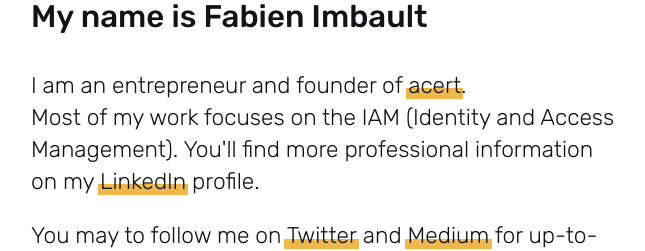
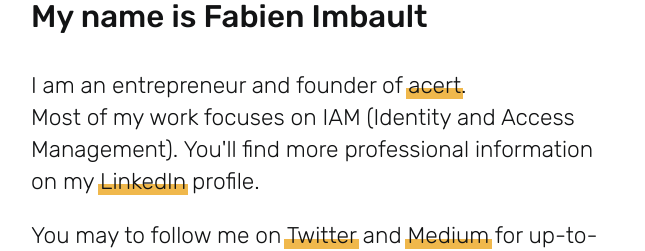
Before and after one commit to fimbault/fimbault.com, a plain HTML site: page index.html in a window 1280 px wide. Shown: the part 203-454 px from the top of the page, without its empty margins (105-750 px from the left). Drawn offline with Linux system fonts and the light colour scheme.

Commit message:
Update index.html

```diff
--- a/index.html
+++ b/index.html
@@ -55,7 +55,7 @@
   <p>
     I am an entrepreneur and founder of
     <a href="https://acert.io" target="_blank">acert</a>.<br>
-    Most of my work focuses on the IAM (Identity and Access Management).
+    Most of my work focuses on IAM (Identity and Access Management).
     You'll find more professional information on my
     <a href="https://www.linkedin.com/in/fimbault" target="_blank">LinkedIn</a> profile.
   </p>
```
